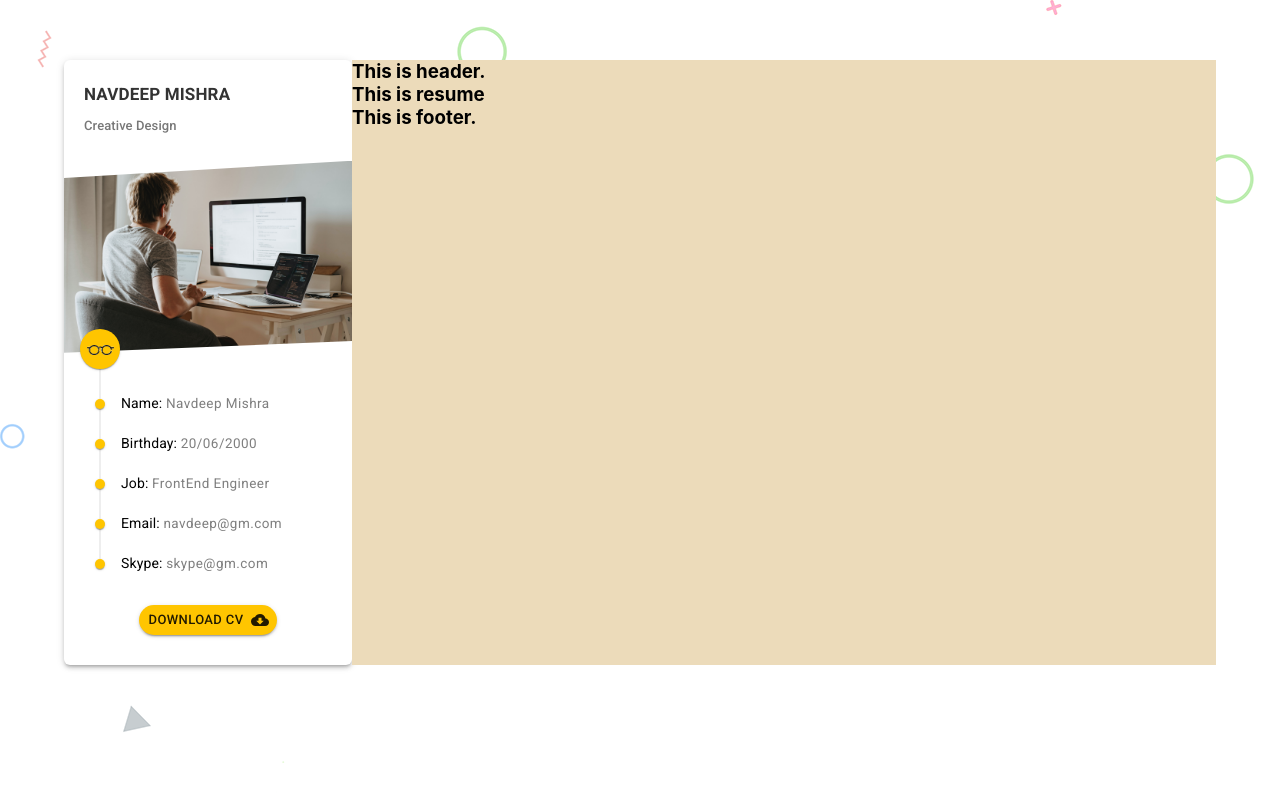
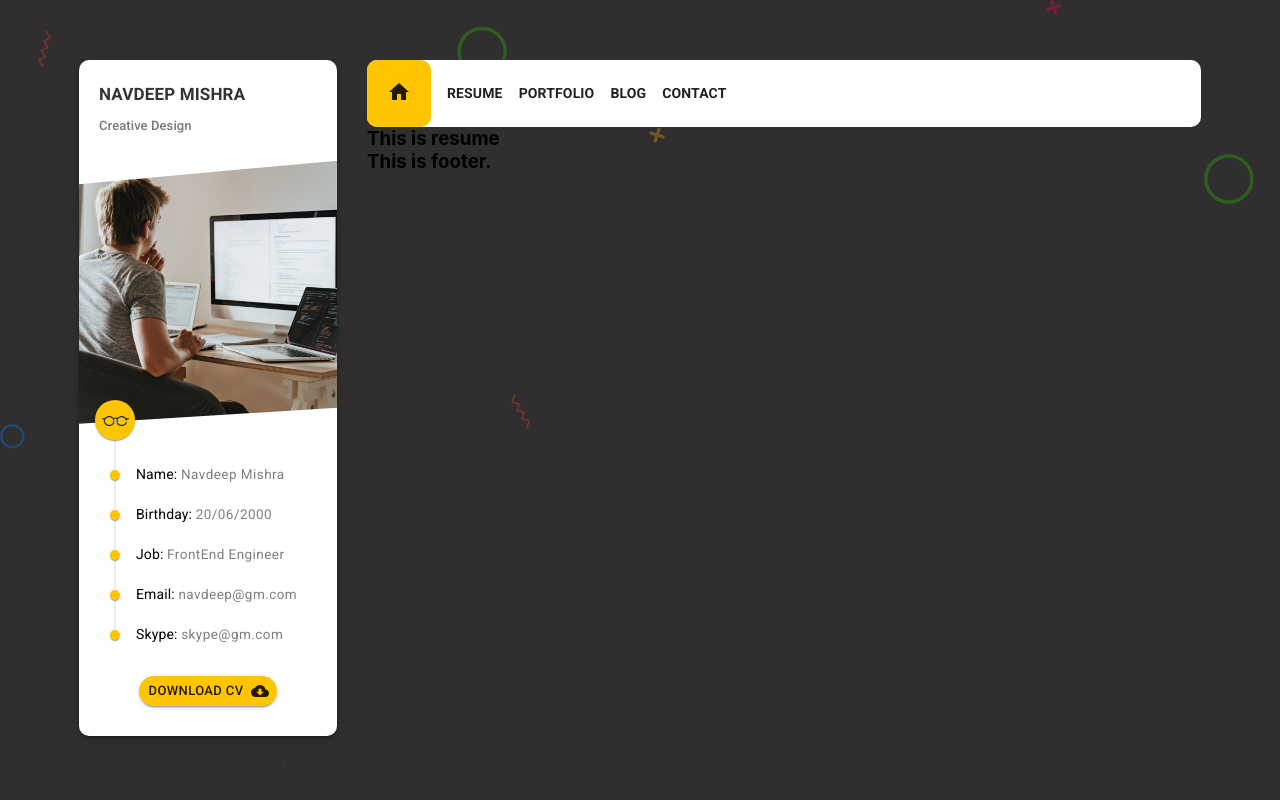
Before and after one commit to navdeepm20/React_Portfolio, a React (Create React App) app: page / in a window 1280 px wide. Built offline with nearby package versions, Linux system fonts and the light colour scheme.

Commit message:
added header in the portfolio

```diff
--- a/src/App.js
+++ b/src/App.js
@@ -11,10 +11,10 @@ function App() {
     <Router>
       <Container>
         <Grid container sx={{marginTop: '60px'}}>
-          <Grid item xs={12} sm={12} md={4} lg={3} style={{}}>
+          <Grid item xs={12} sm={12} md={4} lg={3} sx={{px: '15px'}}>
             <Profile/>
           </Grid>
-          <Grid item xs={12} sm={12} md={8} lg={9} style={{backgroundColor:"#ECDBBA"}}>
+          <Grid item xs={12} sm={12} md={8} lg={9} sx={{px: '15px'}} >
             <Header/>
               <Routes>
                   <Route path="/portfolio" element={<Portfolio/>}/>
--- a/src/components/Header/Header.jsx
+++ b/src/components/Header/Header.jsx
@@ -1,11 +1,33 @@
 import React from 'react'
+import Paper from '@mui/material/Paper';
+import Box from '@mui/material/Box'
+import HomeIcon from '@mui/icons-material/Home';
+import Stack from '@mui/material/Stack';
+import { Typography } from '@mui/material';
+import {useStyles} from './header_styles'
+function Header() {
+	const classes = useStyles()
+	return (
+		<Paper elevation={0} sx={{borderRadius: '10px'}}>
+			<Box>
+				<Stack direction="row" spacing={2} alignItems="center">
 
-function header() {
-	return (
-		<div>
-			<h3>This is header.</h3>
-		</div>
+					<Box className={`${classes.navbar_items} ${classes.navbar_home}`}><HomeIcon /></Box>
+
+					<Typography className={classes.navbar_items}variant="body1" component="h5">Resume</Typography>
+
+					<Typography className={classes.navbar_items} variant="body1" component="h5">Portfolio</Typography>
+
+					<Typography className={classes.navbar_items} variant="body1" component="h5">Blog</Typography>
+
+					<Typography className={classes.navbar_items} variant="body1" component="h5">Contact</Typography>
+
+				</Stack>
+			</Box>
+			<Box>
+
+			</Box>
+		</Paper>
 	)
 }
-
-export default header
+export default Header
--- /dev/null
+++ b/src/components/Header/header_styles.jsx
@@ -0,0 +1,22 @@
+import { makeStyles } from "@mui/styles";
+
+export const useStyles = makeStyles({
+	navbar_items: {
+		padding: '20px 0px 20px 0px',
+		fontWeight: 'bold',
+		cursor: 'pointer',                                                     "&:hover":{
+			color: '#ffc500'
+		},
+		transition: '.2s ease',
+		textTransform: 'uppercase',
+		fontSize: '14px',
+		display: 'table-cell',
+		verticalAlign: 'center',
+	},
+	navbar_home: {
+		paddingRight: '20px',
+		paddingLeft: '20px',
+		background: '#ffc500',
+		borderRadius: '10px'
+	}
+})
--- a/src/components/Profile/profile_styles.jsx
+++ b/src/components/Profile/profile_styles.jsx
@@ -2,7 +2,7 @@ import {makeStyles} from '@mui/styles';
 
 export const useStyles = makeStyles({
 	profile_container:{
-			borderRadius: '6px',
+			borderRadius: '10px',
 			width: '100%',
 		},
 	profile_name_designation_section:
@@ -29,6 +29,7 @@ export const useStyles = makeStyles({
 		height: '100%',
 		objectFit: 'cover',
 		clipPath: 'polygon(0 9%, 100% 0, 100% 94%, 0% 100%)',
+		minHeight: '263px'
 	},
 	name_title:
 	{
--- a/src/index.css
+++ b/src/index.css
@@ -10,7 +10,7 @@ body {
     sans-serif;
   -webkit-font-smoothing: antialiased;
   -moz-osx-font-smoothing: grayscale;
-  background: url('./assets/images/bg.png');
+  background: url('./assets/images/bg.png') #302e2e;
 }
 
 code {
```
